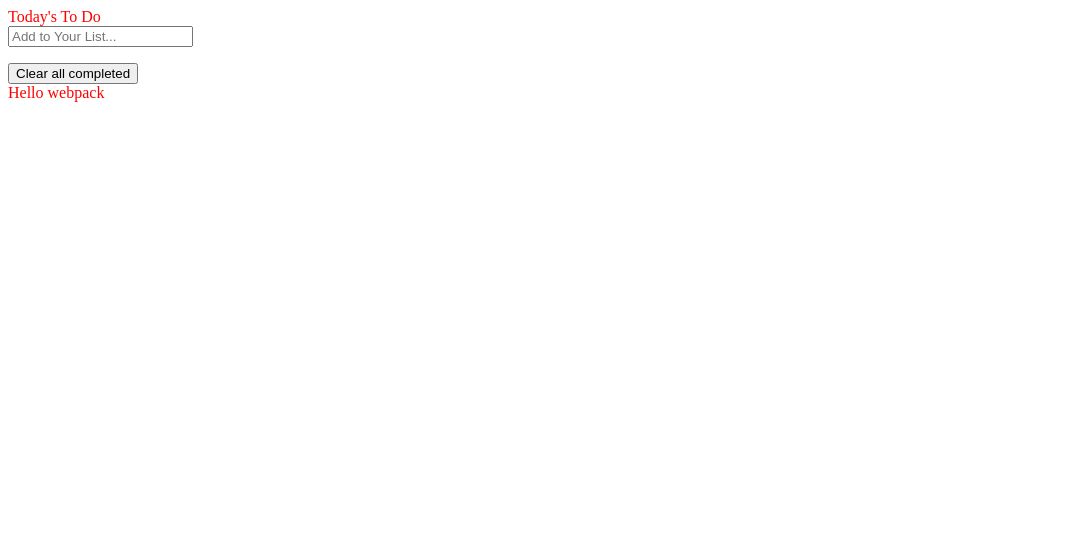
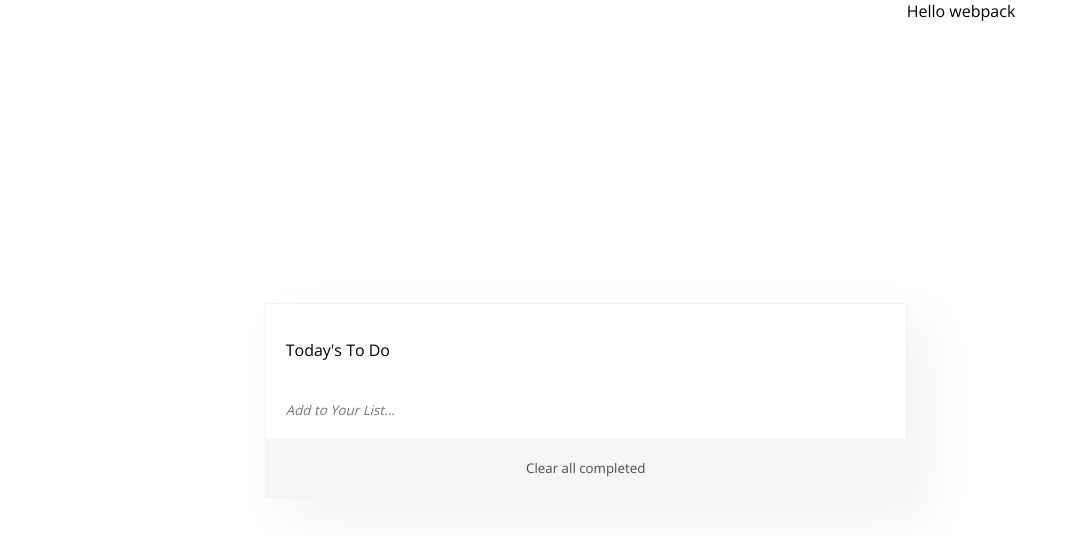
Before and after one commit to developerwaleed/To-Do-List-, a website built with webpack: page src/index.html in a window 1280 px wide. Shown: the whole page, without its empty margins (0-1070 px from the left). Built offline with nearby package versions, Linux system fonts and the light colour scheme; files whose address does not match are found by name.

Commit message:
Finalize Design using HTML Css

```diff
--- a/src/style.css
+++ b/src/style.css
@@ -1,3 +1,71 @@
+@import url('https://fonts.googleapis.com/css2?family=Open+Sans:wght@300&display=swap');
+
+* {
+  padding: 0;
+  margin: 0;
+  font-family: 'Open Sans', sans-serif;
+}
+
 body {
-    color: red;
+  display: flex;
+  justify-content: center;
+  height: 100vh;
 }
+
+main {
+  display: flex;
+  flex-direction: column;
+  justify-content: center;
+  align-items: center;
+}
+
+.title {
+  display: flex;
+}
+
+.title span {
+  padding: 20px;
+}
+
+.title img {
+  background-color: aqua;
+}
+
+.sub-main {
+  width: 50vw;
+  border: 1px solid rgba(0, 0, 0, 0.05);
+  box-shadow: 20px 20px 50px 5px rgba(0, 0, 0, 0.05);
+  padding-top: 15px;
+}
+
+.padding {
+  padding: 20px;
+  border-bottom: 1px solid rgb(224, 224, 224);
+}
+
+.input-field {
+  border: none;
+  font-style: italic;
+}
+
+.list {
+  list-style: none;
+}
+
+.list li {
+  display: flex;
+  justify-content: space-between;
+}
+
+.vertical-dots::before {
+  content: '\2807';
+  font-size: 20px;
+}
+
+.clear-btn button {
+  padding: 20px;
+  border: none;
+  width: 100%;
+  background-color: rgb(245, 245, 245);
+  color: rgba(0, 0, 0, 0.7);
+}
```
